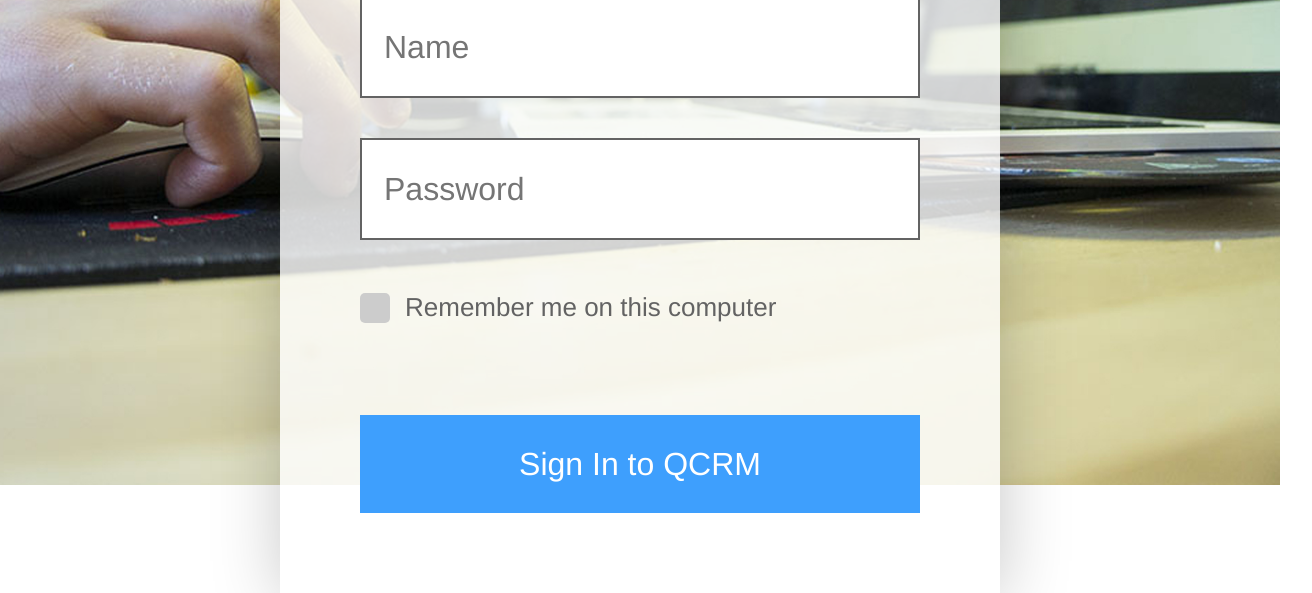
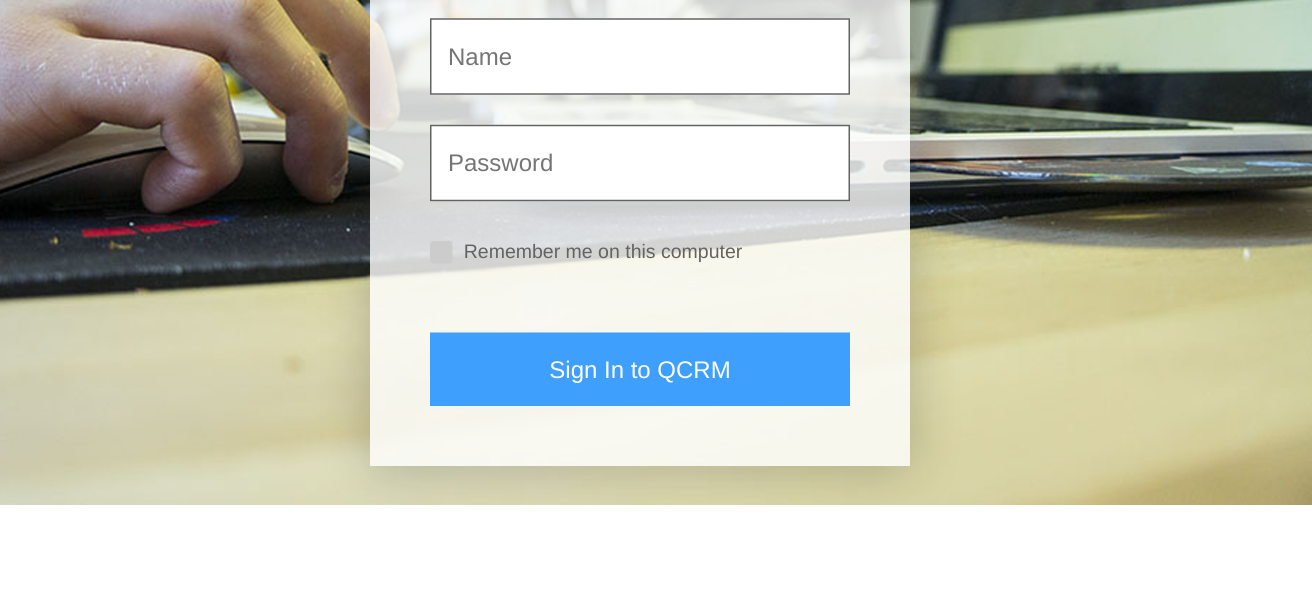
Before and after one commit to Banzai322/Banzai322.github.io, a plain HTML site: page index.html in a window 1280 px wide. Shown: the part 315-908 px from the top of the page, 1312 px wide, since content can reach past the window. After the commit the page ends 820 px from the top, so only its background shows below. Drawn offline with Linux system fonts and the light colour scheme.

Commit message:
Update main.css

```diff
--- a/css/main.css
+++ b/css/main.css
@@ -95,6 +95,16 @@ input,
 select,
 button {
   outline: none;
+}
+
+@media screen and (max-width: 1920px) {
+  main {
+    transform: scale(0.75);
+  }
+
+  .bg {
+    transform: scale(1.4);
+  }
 }
 
 .form {
```
